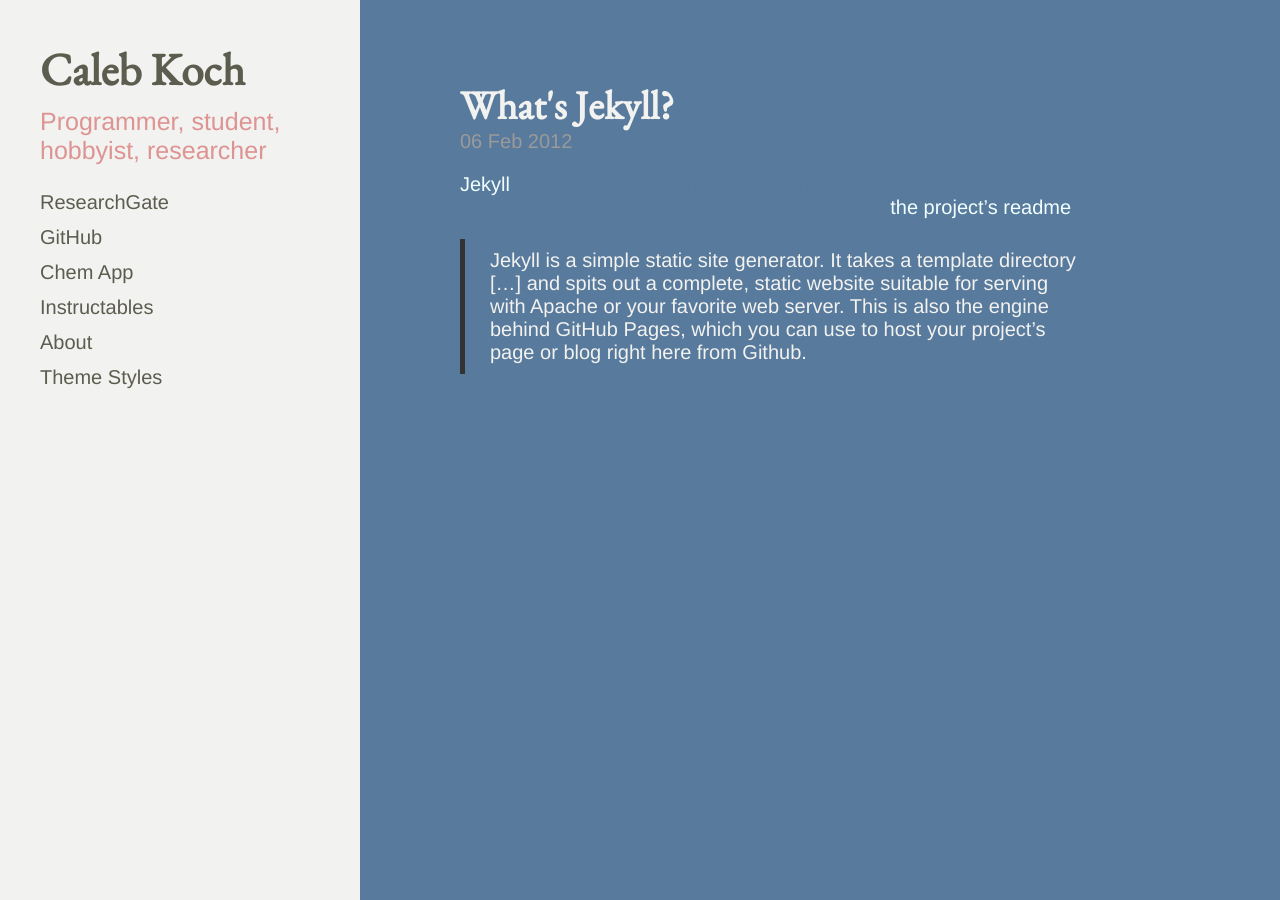
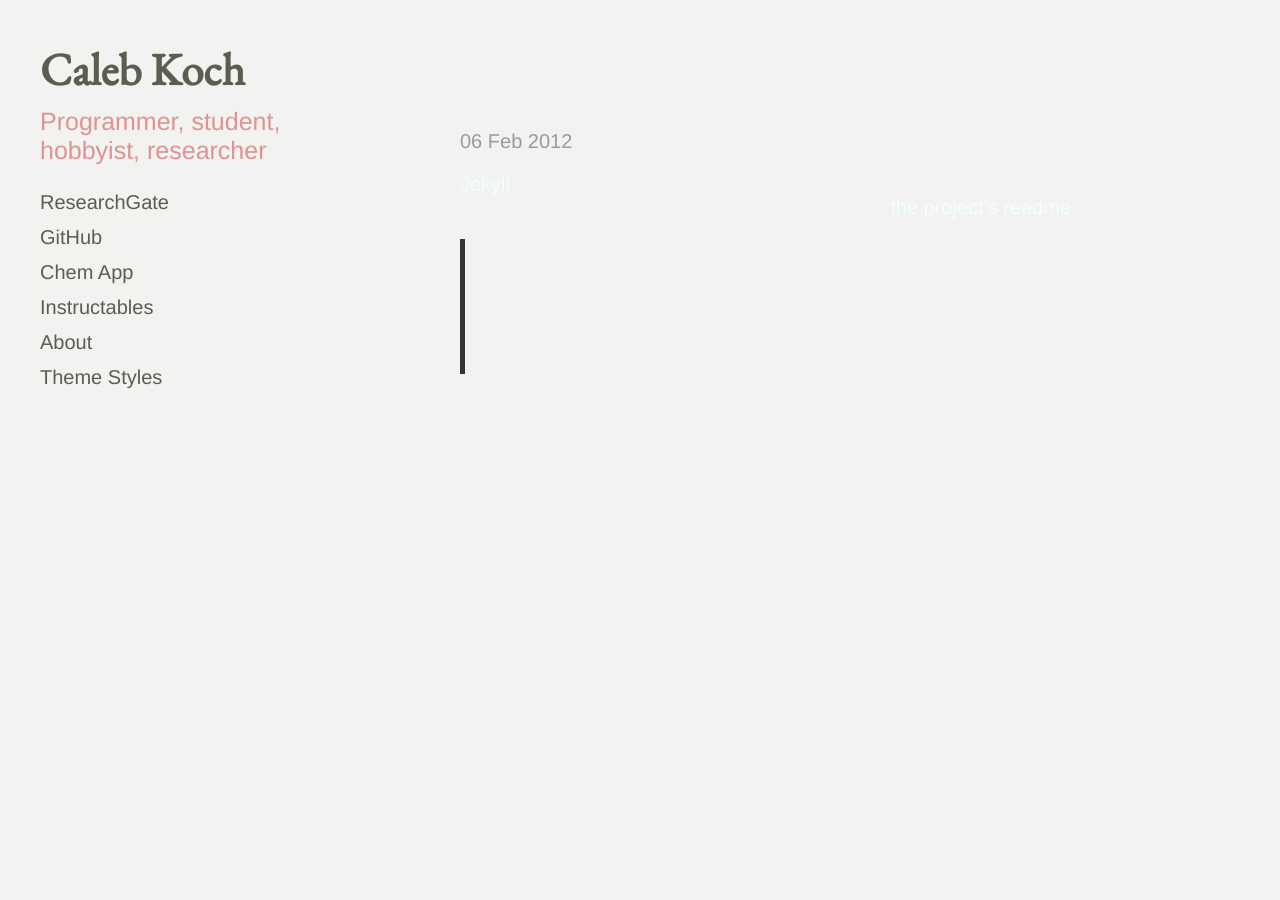
Before and after one commit to cakoch10/cakoch10.github.io, a Jekyll site: the page built from index.html, in a window 1280 px wide. Built offline with Jekyll 4.4.1, drawn with Linux system fonts in a browser that asks for light colours; Markdown is read by kramdown in place of the engine named in the settings; the list of posts is cut into pages by our own code.

Commit message:
Update blackdoc.css

```diff
--- a/public/css/blackdoc.css
+++ b/public/css/blackdoc.css
@@ -20,7 +20,7 @@ html {
   font-family: "Tangerine", Helvetica, Arial, sans-serif;
 }
 
-<body style=*background-color:blue*>
+/*<body style=*background-color:blue*>*/
 
 body {
   color: #f2f2f0;
```
